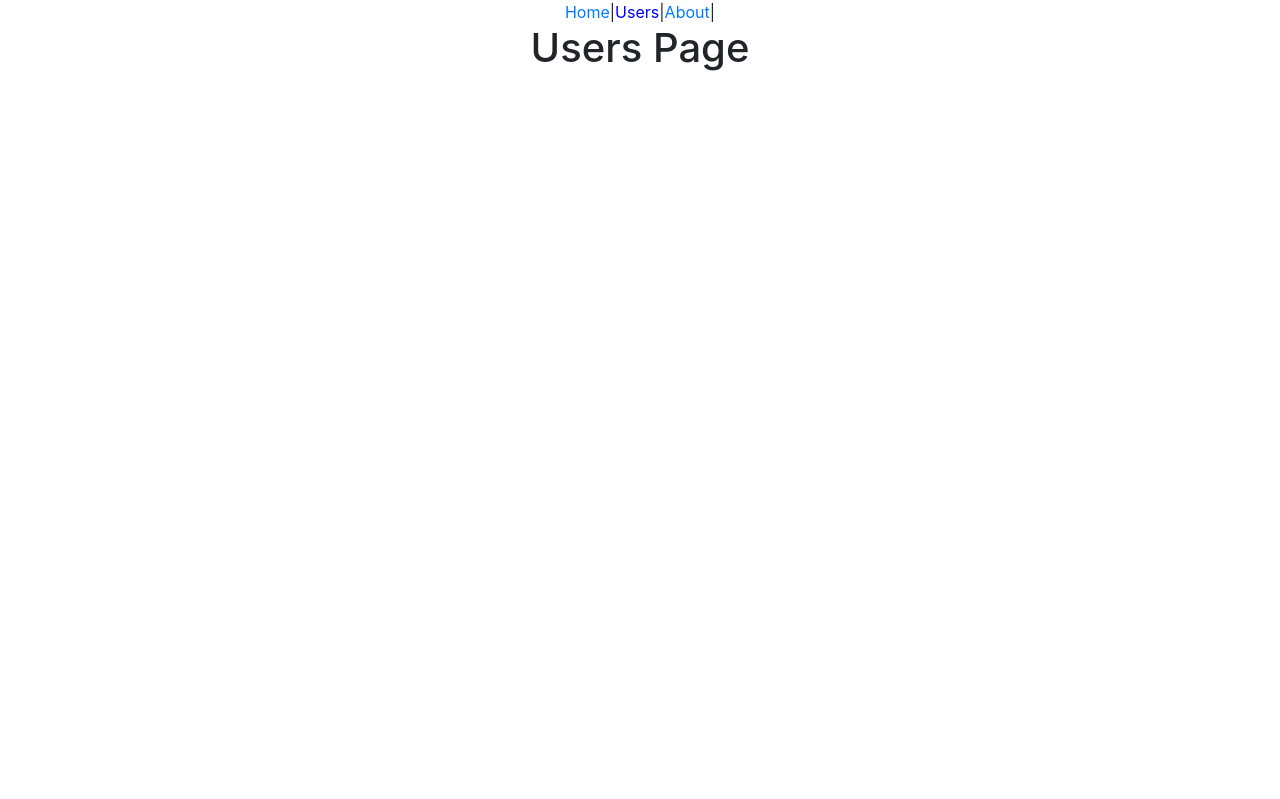
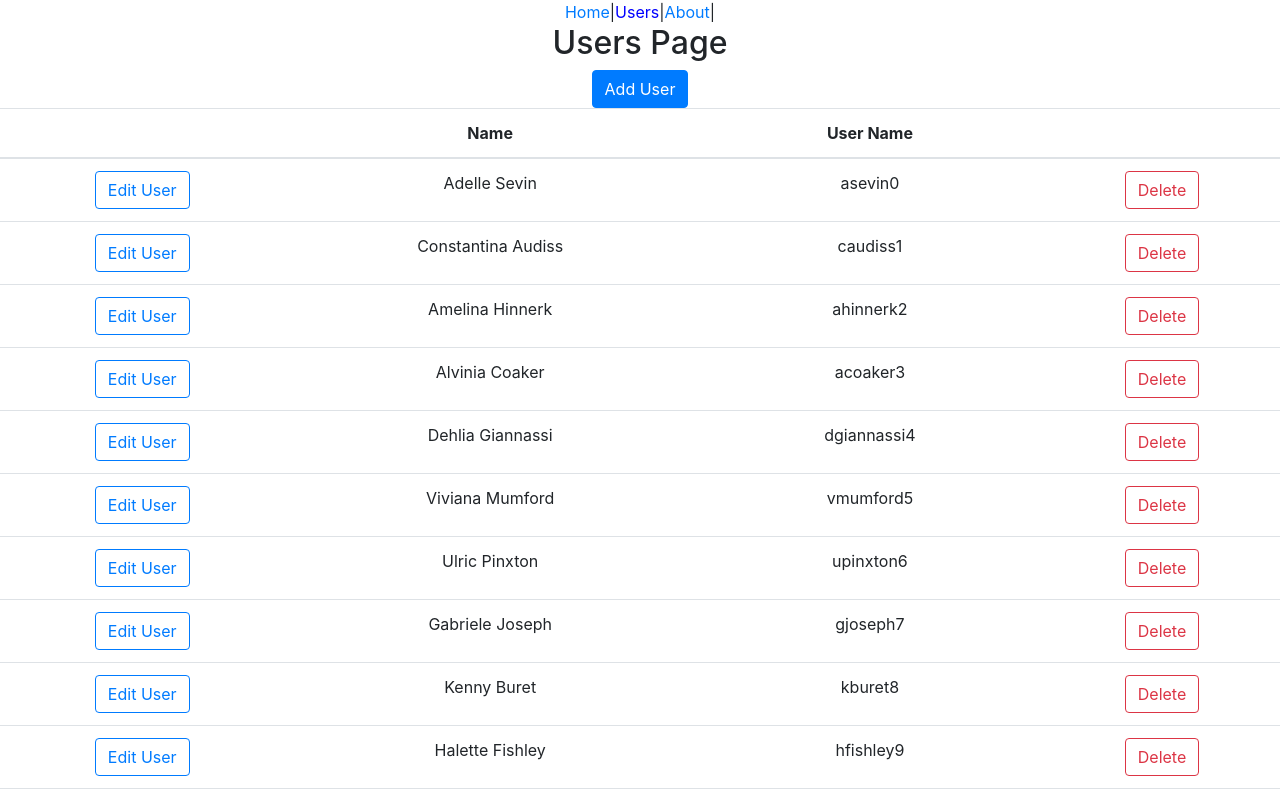
Before and after one commit to blondfro/json-server-sample, a React (Create React App) app: page /users in a window 1280 px wide. Shown: the top 799 px of the page. Built offline with nearby package versions, Linux system fonts and the light colour scheme; data requests are answered from the project's data file.

Commit message:
added basic functionality to the users page and the list users components.

```diff
--- a/src/App.js
+++ b/src/App.js
@@ -1,8 +1,7 @@
-import React, { useEffect, useState } from "react";
+import React from "react";
 import { Route, Switch } from "react-router-dom";
 import "./App.css";
 
-import { getAllUsers } from "./api/usersApi";
 import Navigation from "./components/common/Navigation";
 import HomePage from "./components/home/HomePage";
 import AboutPage from "./components/about/AboutPage";
@@ -10,17 +9,6 @@ import UsersPage from "./components/users/UsersPage";
 import ManageUsersPage from "./components/users/ManageUsersPage";
 
 function App() {
-  const [users, setUsers] = useState([]);
-
-  useEffect(() => {
-    async function getUsers() {
-      const results = await getAllUsers();
-
-      setUsers(results);
-    }
-    getUsers();
-  }, []);
-
   return (
     <div className="App">
       <Navigation />
--- a/src/components/users/ListUsers.js
+++ b/src/components/users/ListUsers.js
@@ -1,7 +1,42 @@
 import React from "react";
+import { Link } from "react-router-dom";
 
-function ListUsers(props) {
-  return <div></div>;
+function ListUsers({ users, ...props }) {
+  return (
+    <table className="table">
+      <thead>
+        <tr>
+          <th />
+          <th>Name</th>
+          <th>User Name</th>
+          <th />
+        </tr>
+      </thead>
+      <tbody>
+        {users.map((user) => {
+          return (
+            <tr key={user.id}>
+              <td>
+                <Link
+                  className="btn btn-outline-primary"
+                  to={"/user/" + user.id}
+                >
+                  Edit User
+                </Link>
+              </td>
+              <td>
+                {user.first_name} {user.last_name}
+              </td>
+              <td>{user.userName}</td>
+              <td>
+                <button className="btn btn-outline-danger">Delete</button>
+              </td>
+            </tr>
+          );
+        })}
+      </tbody>
+    </table>
+  );
 }
 
 export default ListUsers;
--- a/src/components/users/UsersPage.js
+++ b/src/components/users/UsersPage.js
@@ -1,9 +1,24 @@
-import React from "react";
+import React, { useEffect, useState } from "react";
+import { getAllUsers } from "../../api/usersApi";
+import ListUsers from "./ListUsers";
 
-function UsersPage(props) {
+function UsersPage() {
+  const [users, setUsers] = useState([]);
+
+  useEffect(() => {
+    async function getUsers() {
+      const results = await getAllUsers();
+
+      setUsers(results);
+    }
+    getUsers();
+  }, []);
+
   return (
     <>
-      <h1>Users Page</h1>
+      <h2>Users Page</h2>
+      <button className="btn btn-primary">Add User</button>
+      <ListUsers users={users} />
     </>
   );
 }
```
